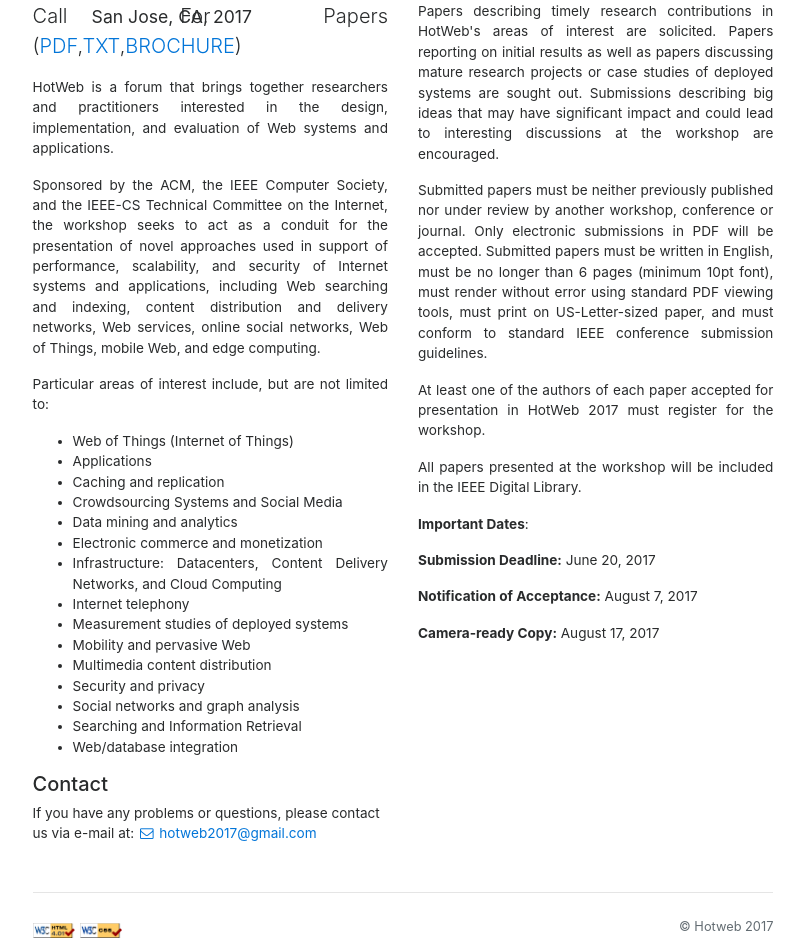
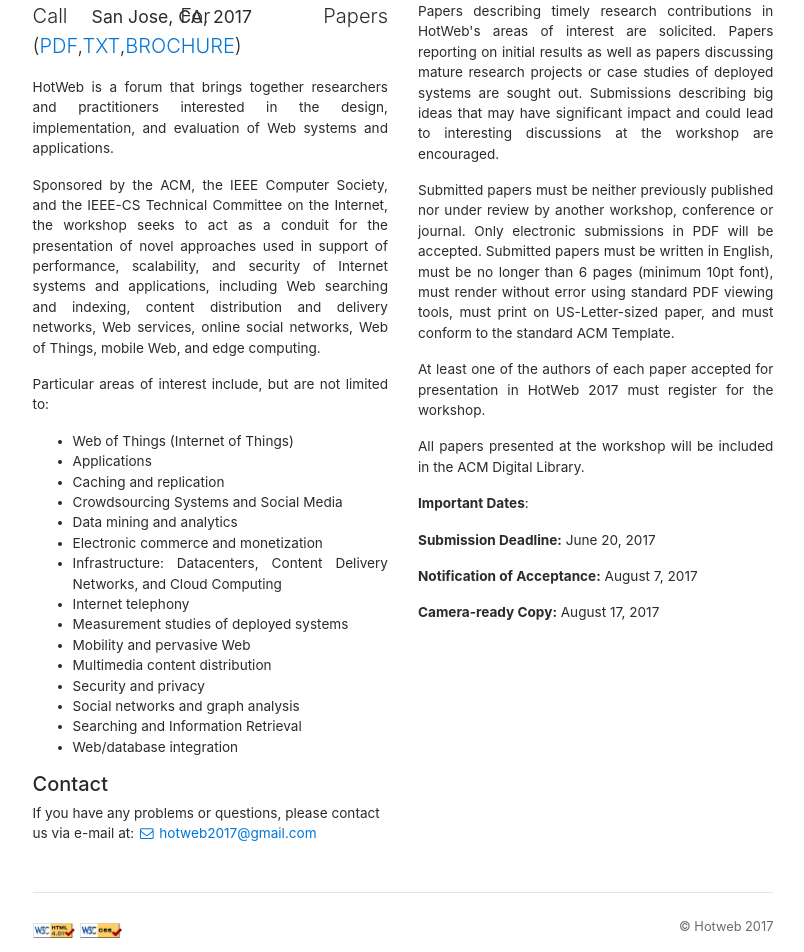
Before and after one commit to hotweb2017/hotweb2017.github.io, a Jekyll site: the page built from cfp.html, in a window 1280 px wide. Shown: the part 353-1305 px from the top of the page, without its empty margins (237-1041 px from the left). Built offline with Jekyll 4.4.1, drawn with Linux system fonts in a browser that asks for light colours; nearby versions of some CDN libraries.

Commit message:
Update cfp.html

```diff
--- a/cfp.html
+++ b/cfp.html
@@ -66,13 +66,13 @@
             <p>Submitted papers must be neither previously published nor under review by another workshop, conference or journal.
                 Only electronic submissions in PDF will be accepted. Submitted papers must be written in English, must be
                 no longer than 6 pages (minimum 10pt font), must render without error using standard PDF viewing tools, must
-                print on US-Letter-sized paper, and must conform to standard IEEE conference submission guidelines.</p>
+                print on US-Letter-sized paper, and must conform to the standard ACM Template.</p>
             <!--
       <p>This year HotWeb will feature a <b>Best Paper Award</b> and a
       <b>Best Student Paper Award</b>.
 -->
             <p> At least one of the authors of each paper accepted for presentation in HotWeb 2017 must register for the workshop. <p>
-            <p> All papers presented at the workshop will be included in the IEEE Digital Library. </p>
+            <p> All papers presented at the workshop will be included in the ACM Digital Library. </p>
 
             <p><strong>Important Dates</strong>:</p>
 
```
